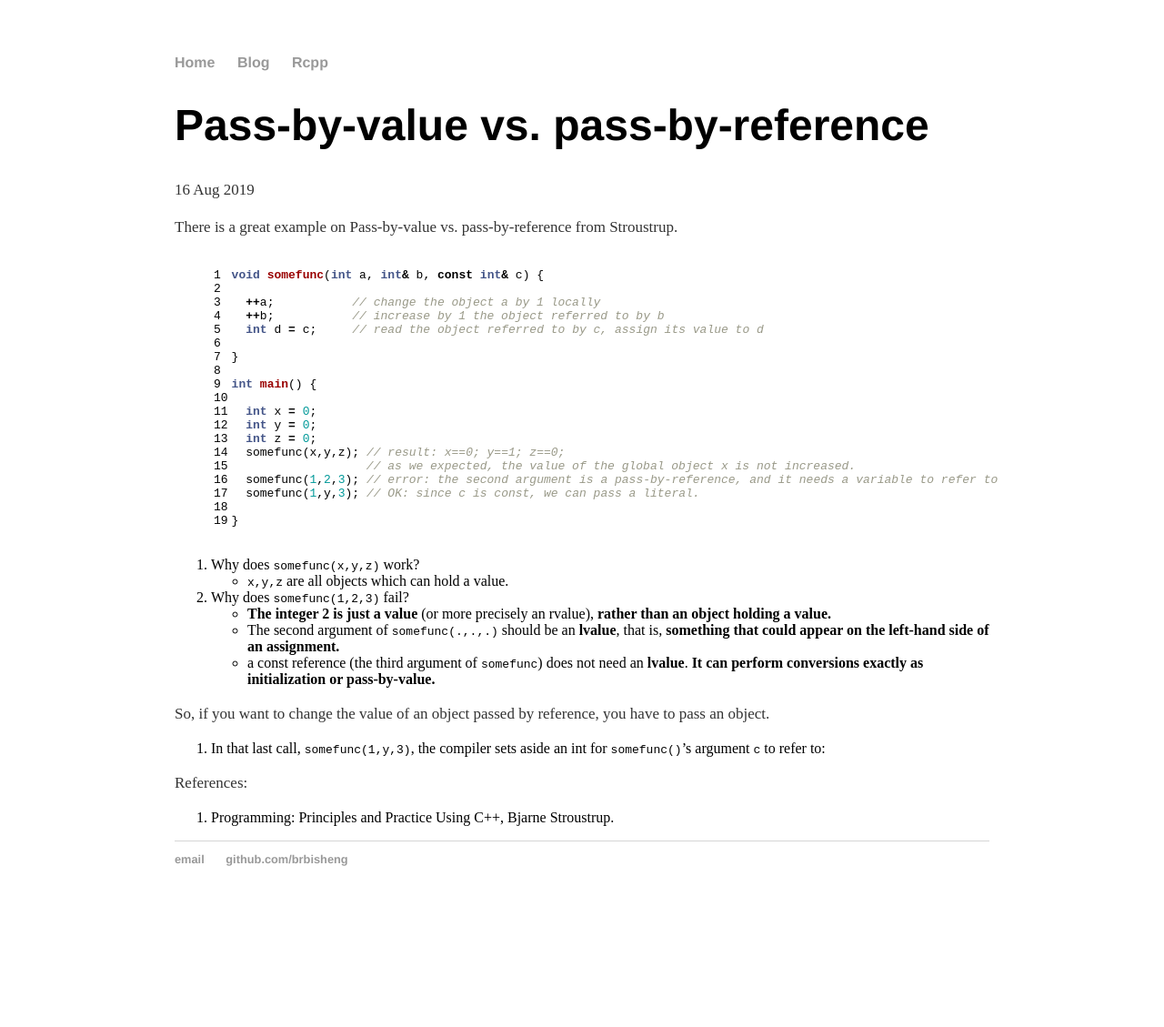
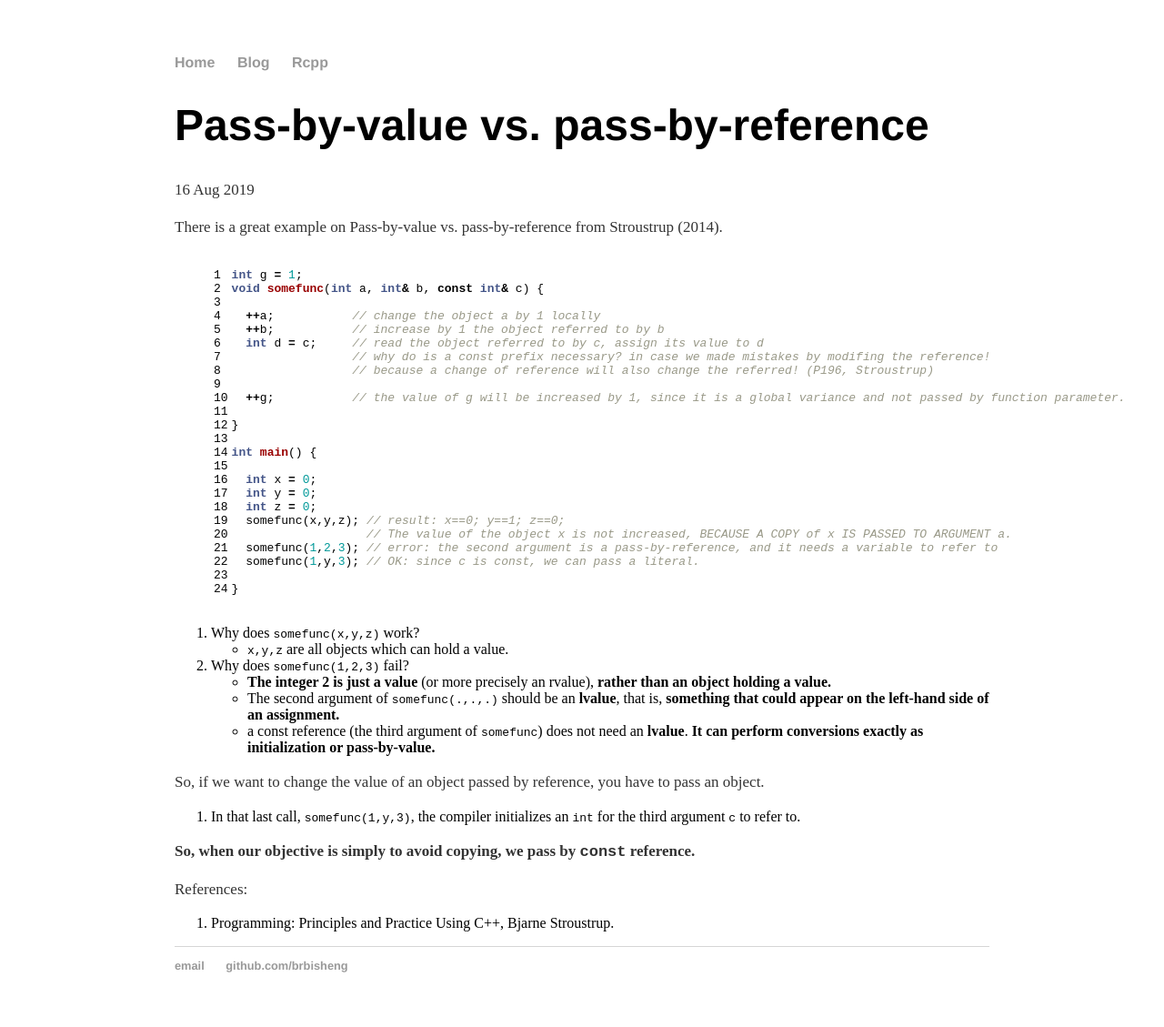
Before and after one commit to brbisheng/brbisheng.github.io, a Jekyll site: the page built from rcpp/_posts/2019-08-16-rcpp-post0.md, in a window 1280 px wide. Shown: the whole page at 91% size. Built offline with Jekyll 4.4.1, drawn with Linux system fonts in a browser that asks for light colours; our own code applies the rules of GitHub Pages for plain Markdown files; before the commit the page ends 1012 px from its top, so only the background shows below that.

Commit message:
Update 2019-08-16-rcpp-post0.md

```diff
--- a/rcpp/_posts/2019-08-16-rcpp-post0.md
+++ b/rcpp/_posts/2019-08-16-rcpp-post0.md
@@ -7,15 +7,21 @@ categories: ["rcpp", "cpp"]
 <link rel="stylesheet" type="text/css" href="/css/sidecpp.css">
 
 
-<p> There is a great example on Pass-by-value vs. pass-by-reference from Stroustrup. </p>
+<p> There is a great example on Pass-by-value vs. pass-by-reference from Stroustrup (2014). </p>
 
 
 {% highlight c++ linenos %}
+
+int g = 1;
 void somefunc(int a, int& b, const int& c) {
 
   ++a;           // change the object a by 1 locally
   ++b;           // increase by 1 the object referred to by b
   int d = c;     // read the object referred to by c, assign its value to d
+                 // why do is a const prefix necessary? in case we made mistakes by modifing the reference!
+                 // because a change of reference will also change the referred! (P196, Stroustrup)
+
+  ++g;           // the value of g will be increased by 1, since it is a global variance and not passed by function parameter.
 
 }
 
@@ -25,7 +31,7 @@ int main() {
   int y = 0;
   int z = 0;
   somefunc(x,y,z); // result: x==0; y==1; z==0;
-                   // as we expected, the value of the global object x is not increased.
+                   // The value of the object x is not increased, BECAUSE A COPY of x IS PASSED TO ARGUMENT a.
   somefunc(1,2,3); // error: the second argument is a pass-by-reference, and it needs a variable to refer to
   somefunc(1,y,3); // OK: since c is const, we can pass a literal.
 
@@ -40,9 +46,11 @@ int main() {
     - The second argument of `somefunc(.,.,.)` should be an **lvalue**, that is, **something that could appear on the left-hand side of an assignment.**
     - a const reference (the third argument of `somefunc`) does not need an **lvalue**. **It can perform conversions exactly as initialization or pass-by-value.**
 
-So, if you want to change the value of an object passed by reference, you have to pass an object.
+So, if we want to change the value of an object passed by reference, you have to pass an object.
 
-3. In that last call, `somefunc(1,y,3)`, the compiler sets aside an int for `somefunc()`’s argument `c` to refer to:
+3. In that last call, `somefunc(1,y,3)`, the compiler initializes an `int` for the third argument `c` to refer to.
+
+**So, when our objective is simply to avoid copying, we pass by `const` reference.**
 
 References:
 1. Programming: Principles and Practice Using C++, Bjarne Stroustrup.
```
